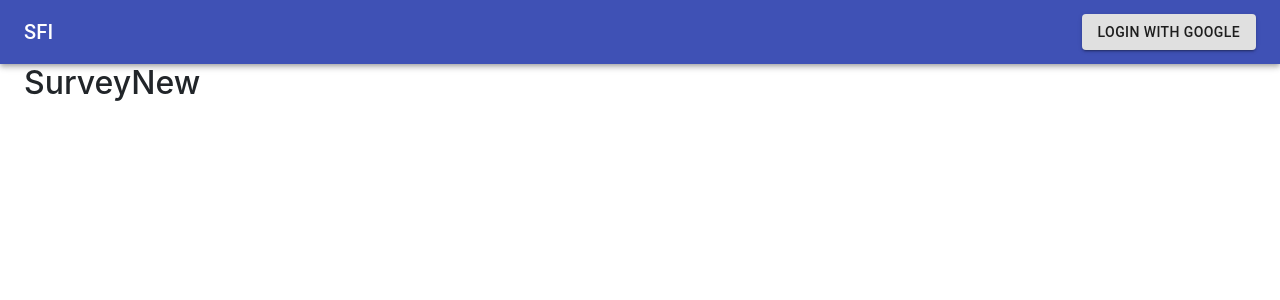
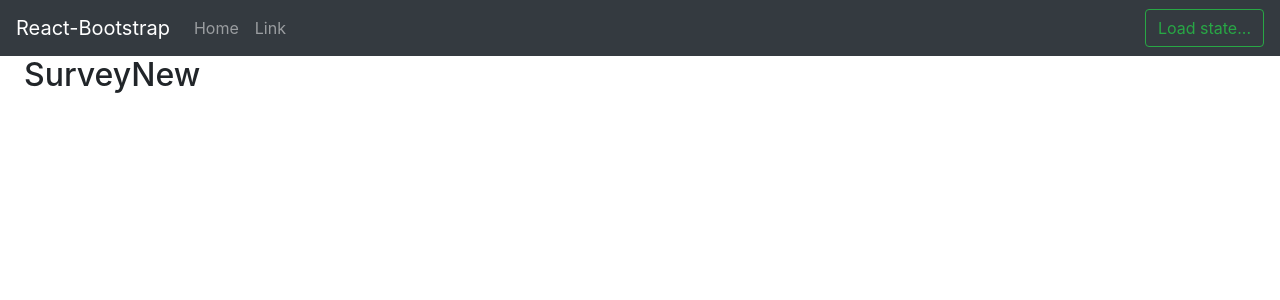
Before and after one commit to ogigpermana/NodeWithReactFullStackDevelopment, a React (Create React App) app in the folder client/: page /survey/new in a window 1280 px wide. Shown: the top 300 px of the page. Built offline with nearby package versions, Linux system fonts and the light colour scheme; no server answers.

Commit message:
Accessing state in a header

```diff
--- a/client/src/actions/index.js
+++ b/client/src/actions/index.js
@@ -13,5 +13,5 @@ import { FETCH_USER } from './types';
 // this is using async await style with the same result but more readable
 export const fetchUser = () => async dispatch => {
         const res = await axios.get('/api/current_user');
-        dispatch({ type: FETCH_USER, payload: res });
+        dispatch({ type: FETCH_USER, payload: res.data });
 };
--- a/client/src/components/Header.js
+++ b/client/src/components/Header.js
@@ -1,33 +1,39 @@
-import React from 'react';
-import { makeStyles } from '@material-ui/core/styles';
-import AppBar from '@material-ui/core/AppBar';
-import Toolbar from '@material-ui/core/Toolbar';
-import Typography from '@material-ui/core/Typography';
-import Button from '@material-ui/core/Button';
+import React, { Component } from 'react';
+import { connect } from 'react-redux';
+import 'bootstrap/dist/css/bootstrap.min.css';
+import { Navbar, Nav, Button } from 'react-bootstrap';
 
-const useStyles = makeStyles(theme => ({
-    root: {
-        flexGrow: 1,
-      },
-      menuButton: {
-        marginRight: theme.spacing(2),
-      },
-      title: {
-        flexGrow: 1,
-      },
-}));
+class Header extends Component{
+  renderState(){
+    switch(this.props.auth){
+      case null:
+        return "Load state...";
+      case false:
+        return "I am logout";
+      default:
+        return "I am loggedin";
+    }
+  }
+  render(){
+    console.log(this.props);
+    return(
+      <Navbar bg="dark" expand="lg" variant="dark">
+        <Navbar.Brand href="#home">React-Bootstrap</Navbar.Brand>
+        <Navbar.Toggle aria-controls="basic-navbar-nav" />
+        <Navbar.Collapse id="basic-navbar-nav">
+          <Nav className="mr-auto">
+            <Nav.Link href="#home">Home</Nav.Link>
+            <Nav.Link href="#link">Link</Nav.Link>
+          </Nav>
+          <Button variant="outline-success">{this.renderState()}</Button>
+        </Navbar.Collapse>
+      </Navbar>
+    )
+  }
+}
 
+function mapStateToProps({ auth }){
+  return { auth };
+}
 
-export default function Header(){
-    const classes = useStyles();
-    return(
-        <AppBar position="static">
-            <Toolbar>
-                <Typography variant="h6" className={classes.title} href="/">
-                SFI
-                </Typography>
-                <Button variant="contained" color="default" href="/auth/google">Login With Google</Button>
-            </Toolbar>
-        </AppBar>
-    );
-}
+export default connect(mapStateToProps) (Header);
--- a/client/src/reducers/authReducer.js
+++ b/client/src/reducers/authReducer.js
@@ -1,6 +1,10 @@
-export default function(state = {}, action){
-    console.log(action);
+import { FETCH_USER } from '../actions/types';
+
+export default function(state = null, action){
+    // console.log(action);
     switch(action.type){
+        case FETCH_USER:
+            return action.payload || false;
         default:
             return state;
     }
```
